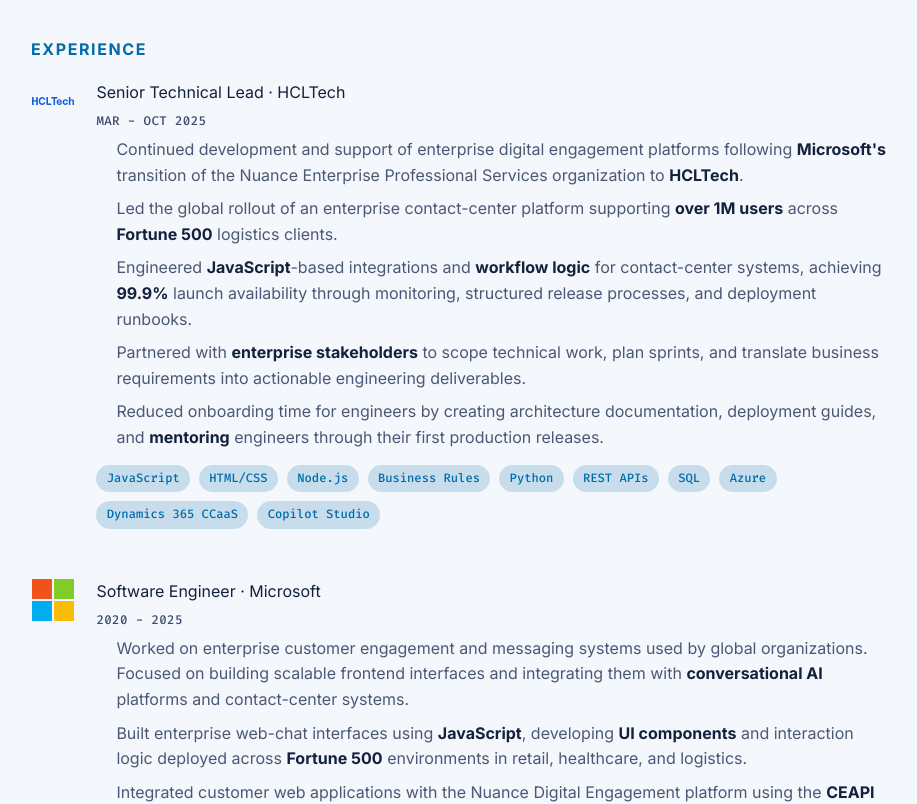
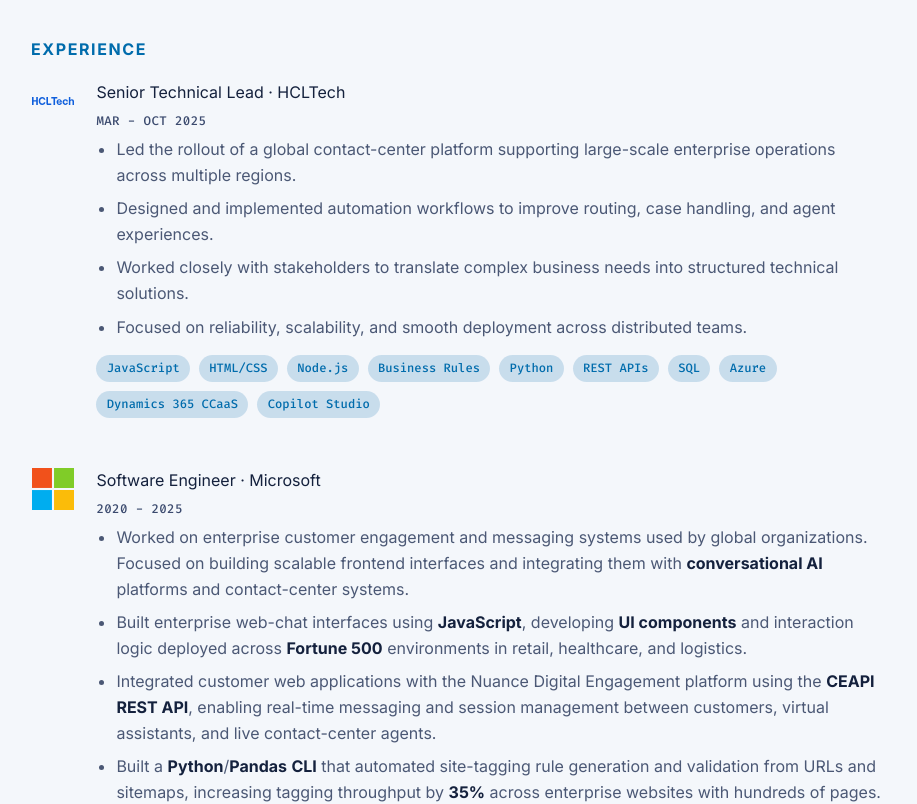
Before and after one commit to kurtluu/portfolio, a React (Vite) app in the folder react-ts-site/: page / in a window 1280 px wide. Shown: the part 800-1604 px from the top of the page, without its empty margins (179-1096 px from the left). Built offline with nearby package versions, Linux system fonts and the light colour scheme.

Commit message:
Update HCLTech experience bullets and bullet list styling

```diff
--- a/react-ts-site/src/App.tsx
+++ b/react-ts-site/src/App.tsx
@@ -26,11 +26,10 @@ const timeline: TimelineItem[] = [
     company: "HCLTech",
     logoUrl: hclTechLogo,
     description: [
-      "Continued development and support of enterprise digital engagement platforms following Microsoft's transition of the Nuance Enterprise Professional Services organization to HCLTech.",
-      "- Led the global rollout of an enterprise contact-center platform supporting over 1M users across Fortune 500 logistics clients.",
-      "- Engineered JavaScript-based integrations and workflow logic for contact-center systems, achieving 99.9% launch availability through monitoring, structured release processes, and deployment runbooks.",
-      "- Partnered with enterprise stakeholders to scope technical work, plan sprints, and translate business requirements into actionable engineering deliverables.",
-      "- Reduced onboarding time for engineers by creating architecture documentation, deployment guides, and mentoring engineers through their first production releases.",
+      "- Led the rollout of a global contact-center platform supporting large-scale enterprise operations across multiple regions.",
+      "- Designed and implemented automation workflows to improve routing, case handling, and agent experiences.",
+      "- Worked closely with stakeholders to translate complex business needs into structured technical solutions.",
+      "- Focused on reliability, scalability, and smooth deployment across distributed teams.",
     ],
     tags: [
       "JavaScript",
--- a/react-ts-site/src/styles.css
+++ b/react-ts-site/src/styles.css
@@ -428,6 +428,8 @@ h3 {
 .description-list {
   margin: 0.6rem 0 0;
   padding-left: 1.25rem;
+  list-style: disc;
+  list-style-position: outside;
   color: var(--muted);
 }
 
```
